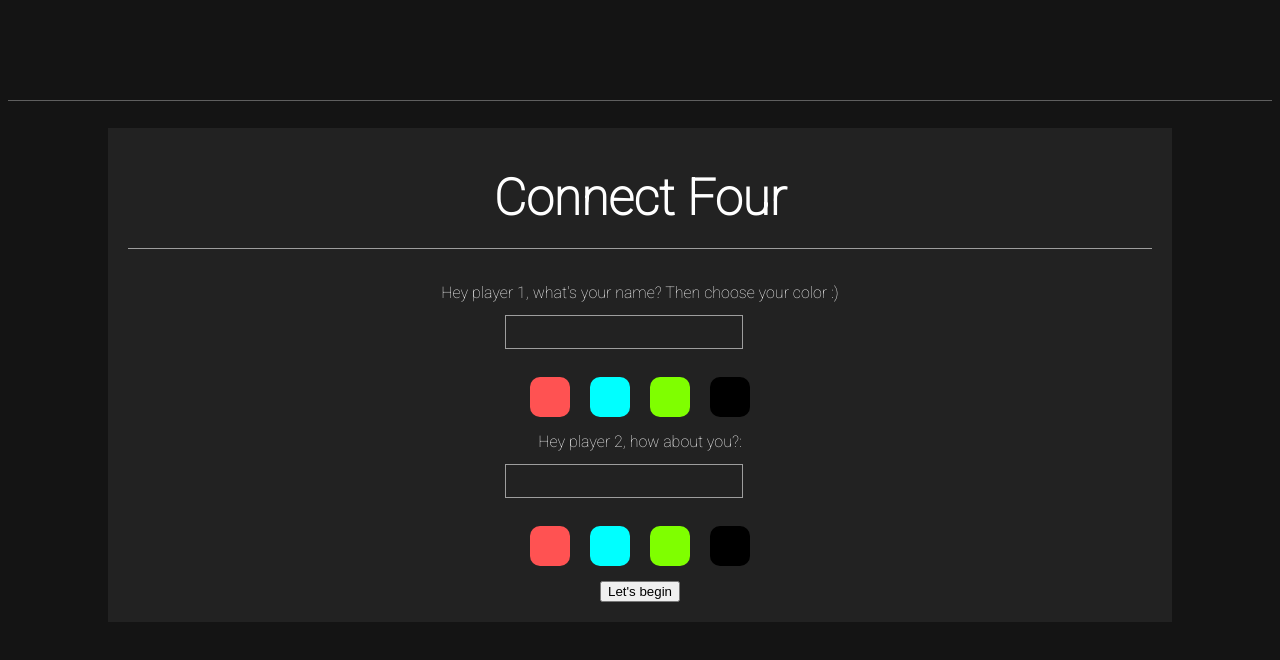
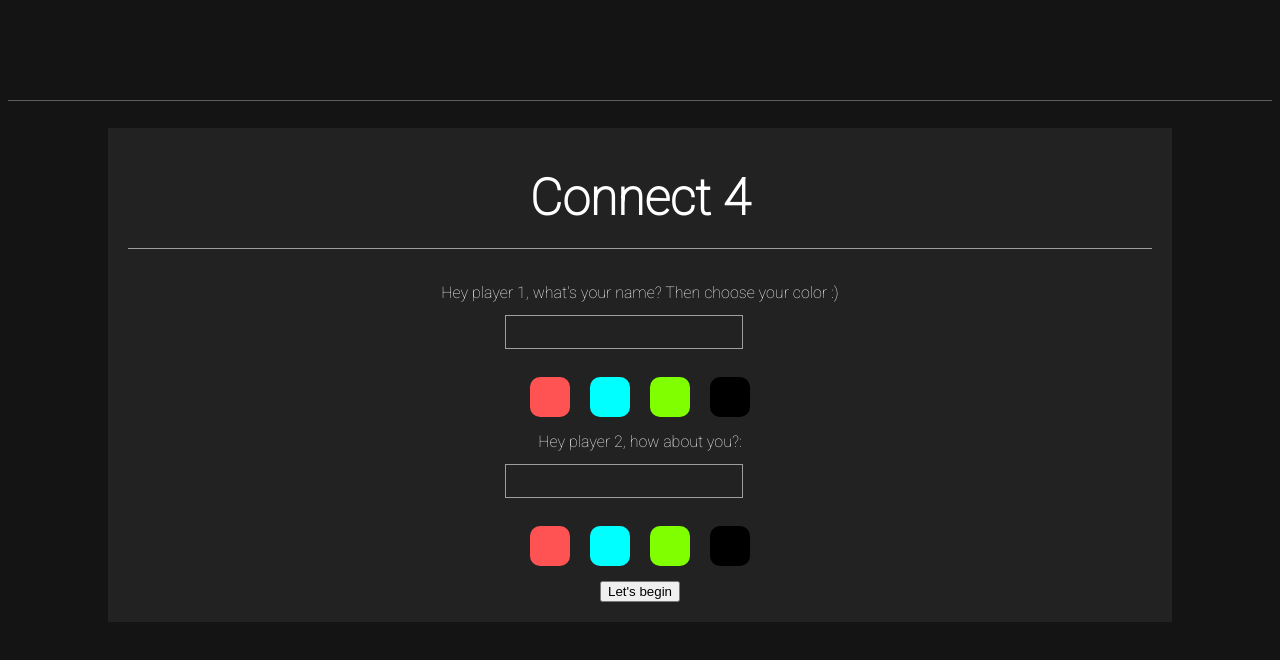
Before and after one commit to dfwheeler394/connect-4, a plain HTML site: page index.html in a window 1280 px wide. Drawn offline with Linux system fonts and the light colour scheme.

Commit message:
title change

```diff
--- a/index.html
+++ b/index.html
@@ -21,8 +21,9 @@
     <div id="modal">
         <div class="modal-form">
             <h1>
-                Connect Four
+                Connect 4
             </h1>
+
 
             Hey player 1, what's your name? Then choose your color :)
             <div class="player-container">
```
